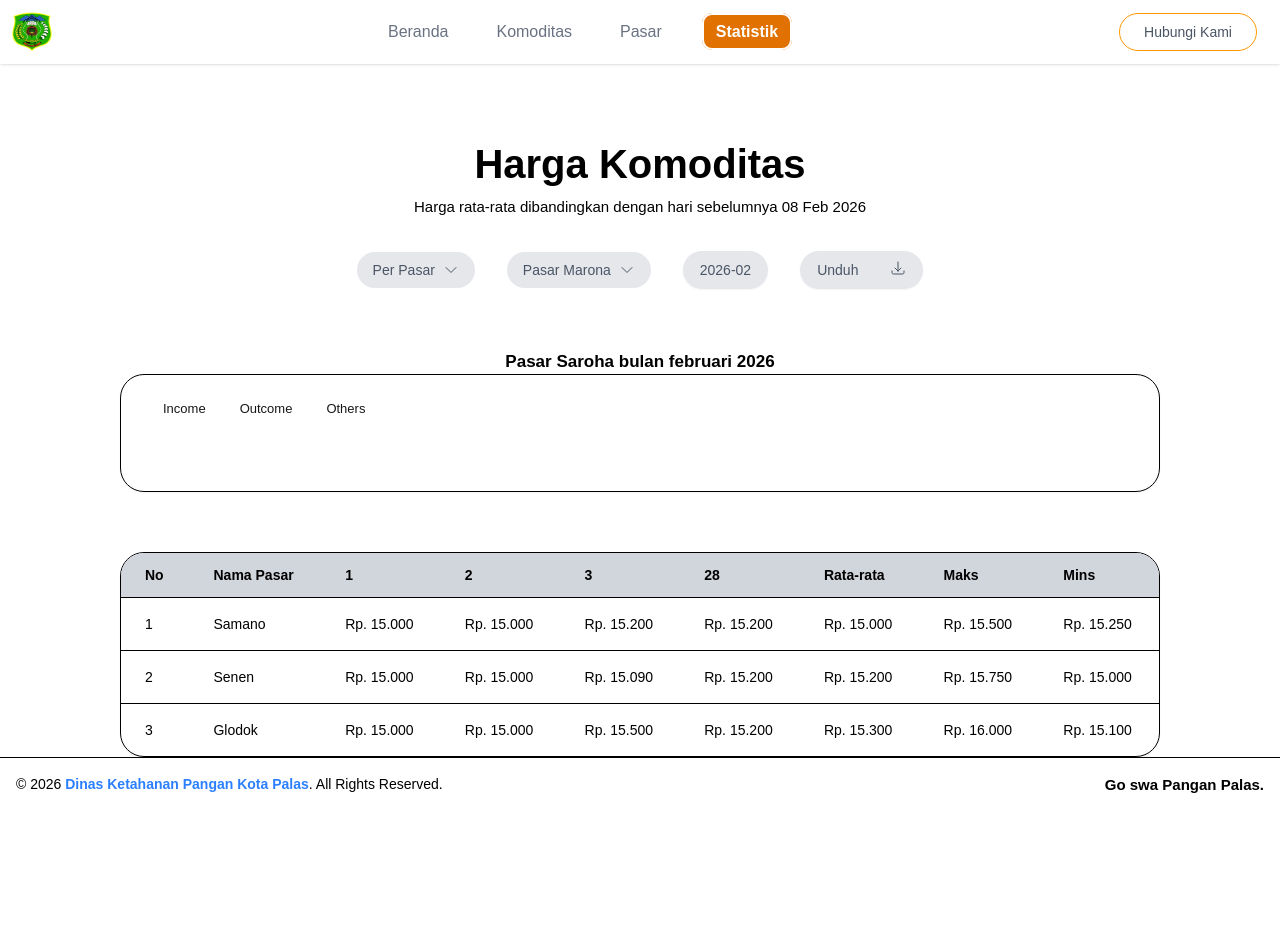
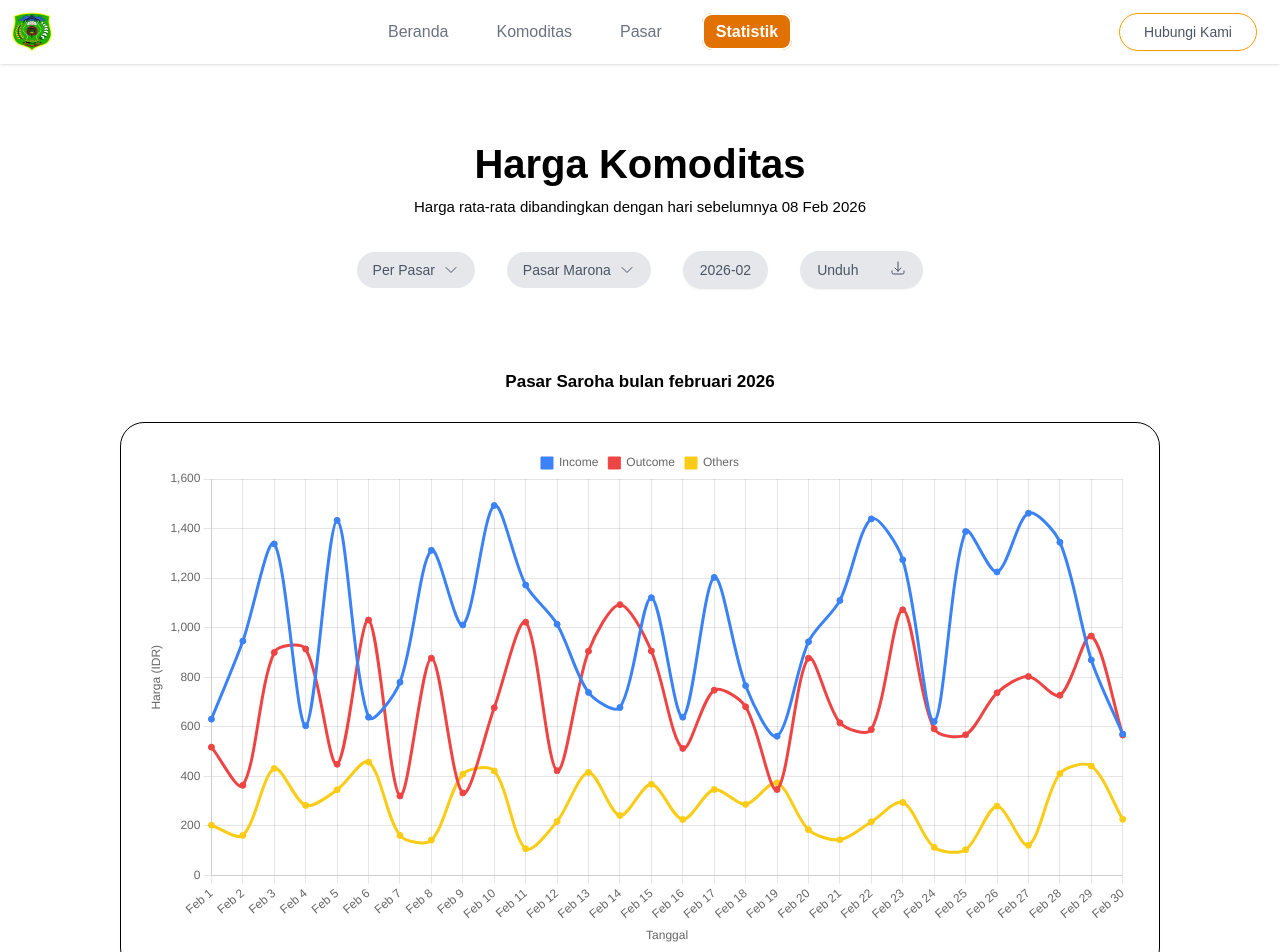
Before and after one commit to haritsrizkall/Goswa_Pangan, a Next.js app: page /statistik in a window 1280 px wide. Shown: the top 952 px of the page. Before the commit the page ends 811 px from the top, so only its background shows below. Built offline with nearby package versions, Linux system fonts and the light colour scheme.

Commit message:
Add Grafik UI

```diff
--- a/src/app/components/Grafik.js
+++ b/src/app/components/Grafik.js
@@ -1,28 +1,101 @@
+"use client";
+
+import dynamic from "next/dynamic";
+import React, { useState, useEffect } from "react";
+
+// Dynamic import chart, SSR off
+const LineChart = dynamic(
+  () => import("react-chartjs-2").then((mod) => mod.Line),
+  { ssr: false }
+);
+
+import {
+  Chart as ChartJS,
+  CategoryScale,
+  LinearScale,
+  PointElement,
+  LineElement,
+  Title,
+  Tooltip,
+  Legend,
+} from "chart.js";
+
+ChartJS.register(CategoryScale, LinearScale, PointElement, LineElement, Title, Tooltip, Legend);
+
 export default function Grafik() {
+  const [data, setData] = useState(null);
+  const [windowWidth, setWindowWidth] = useState(0);
+  const labels = Array.from({ length: 30 }, (_, i) => `Feb ${i + 1}`);
+
+  // hanya jalankan di client setelah mount
+  useEffect(() => {
+    const generateData = () => {
+      return {
+        labels,
+        datasets: [
+          {
+            label: "Income",
+            data: labels.map(() => Math.floor(Math.random() * 1000) + 500),
+            borderColor: "#3b82f6",
+            backgroundColor: "#3b82f6",
+            tension: 0.3,
+          },
+          {
+            label: "Outcome",
+            data: labels.map(() => Math.floor(Math.random() * 800) + 300),
+            borderColor: "#ef4444",
+            backgroundColor: "#ef4444",
+            tension: 0.3,
+          },
+          {
+            label: "Others",
+            data: labels.map(() => Math.floor(Math.random() * 400) + 100),
+            borderColor: "#facc15",
+            backgroundColor: "#facc15",
+            tension: 0.3,
+          },
+        ],
+      };
+    };
+
+    // delay kecil untuk aman di hydration
+    const timeout = setTimeout(() => setData(generateData()), 0);
+    return () => clearTimeout(timeout);
+  }, []);
+
+  const options = {
+    responsive: true,
+    maintainAspectRatio: false,
+    plugins: {
+      legend: {
+        display: true,
+        position: "top",
+        labels: {
+          usePointStyle: true,
+          pointStyle: "rect",
+          boxWidth: 15,
+        },
+      },
+      tooltip: { mode: "index", intersect: false },
+    },
+    interaction: { mode: "nearest", intersect: false },
+    scales: {
+      y: {
+        title: { display: true, text: "Harga (IDR)" },
+        beginAtZero: true,
+      },
+      x: { title: { display: true, text: "Tanggal" } },
+    },
+  };
+  if (!data) return null; // sementara menunggu data siap
+
   return (
-    <>
-      <div class="w-full bg-neutral-primary-soft border border-black rounded-3xl shadow-xs p-4 md:p-6">
-        <div class="flex justify-between mb-4 md:mb-6">
-          <div class="grid gap-4 grid-cols-2">
-            <div class="flex justify-center sm:justify-end items-center gap-x-4 mb-3 sm:mb-6">
-              <div class="inline-flex items-center">
-                <span class="size-2.5 inline-block bg-chart-primary rounded-xs me-2"></span>
-                <span class="text-[13px] text-muted-foreground-2">Income</span>
-              </div>
-              <div class="inline-flex items-center">
-                <span class="size-2.5 inline-block bg-chart-6 rounded-xs me-2"></span>
-                <span class="text-[13px] text-muted-foreground-2">Outcome</span>
-              </div>
-              <div class="inline-flex items-center">
-                <span class="size-2.5 inline-block bg-chart-9 rounded-xs me-2"></span>
-                <span class="text-[13px] text-muted-foreground-2">Others</span>
-              </div>
-            </div>
-          </div>
-          <div></div>
+    <div className="w-full bg-neutral-primary-soft border border-black rounded-3xl shadow-xs p-4 md:p-6">
+      <div className={windowWidth < 1024 ? "overflow-x-auto" : "overflow-x-visible"}>
+        <div className="relative w-full lg:max-w-full" style={{ minWidth: window.innerWidth < 1024 ? labels.length * 60 : "100%", height: 500 }}>
+          <LineChart data={data} options={options} height={100} />
         </div>
-        <div id="line-chart"></div>
       </div>
-    </>
+    </div>
   );
 }
--- a/src/app/statistik/page.js
+++ b/src/app/statistik/page.js
@@ -47,14 +47,14 @@ export default function Statistik() {
               </ul>
             </div>
 
-            <div className="pt-15 px-30">
-              <h1 className="text-center text-black text-[17px] font-black">
+            <div className="pt-20 px-30">
+              <h1 className="text-center text-black text-[17px] font-black pb-7">
                 Pasar Saroha bulan februari 2026
               </h1>
               <Grafik />
             </div>
 
-            <div className="pt-15 px-30">
+            <div className="pt-12 px-30 pb-20">
               <Tabel />
             </div>
           </main>
```
